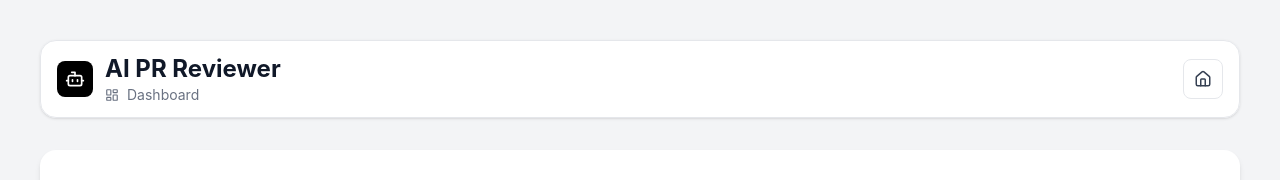
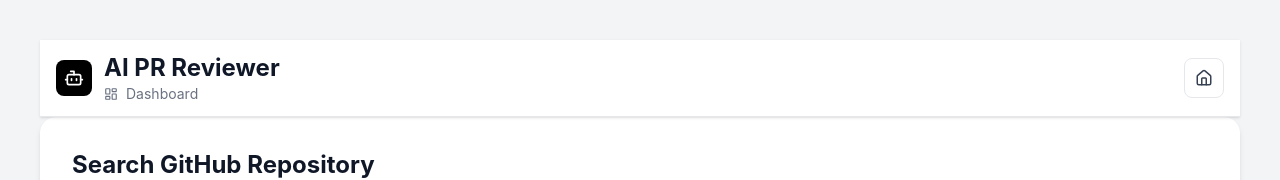
Before and after one commit to Rakesh-0402/PR-Reviewer, a React app in the folder Frontend/: page /dashboard in a window 1280 px wide. Shown: the top 180 px of the page. Built offline with nearby package versions, Linux system fonts and the light colour scheme; no server answers; the HTML template or start-up script is replaced by a standard one.

Commit message:
Refine dashboard navbar layout

```diff
--- a/Frontend/src/components/DashboardNavbar.jsx
+++ b/Frontend/src/components/DashboardNavbar.jsx
@@ -68,16 +68,18 @@ export default function DashboardNavbar() {
   return (
     <nav className="
           sticky top-0 z-50
-          flex items-center justify-between gap-3
           w-full
-          mb-8
-          px-3 sm:px-4 py-3
-          rounded-2xl
-          border border-gray-200 dark:border-gray-800
+          border-b border-gray-200 dark:border-gray-800
           bg-white/95 dark:bg-gray-950/95
           backdrop-blur-md
           shadow-sm
-      ">
+    ">
+    <div
+      className="
+          mx-auto flex w-full max-w-7xl
+          items-center justify-between
+          px-3 sm:px-4 py-3
+    " >
 
       {/* Logo + Dashboard */}
       <div className="flex items-center gap-2 sm:gap-3 min-w-0 shrink">
@@ -233,7 +235,7 @@ export default function DashboardNavbar() {
         )}
 
       </div>
-
+    </div>
     </nav>
   );
 }
```
